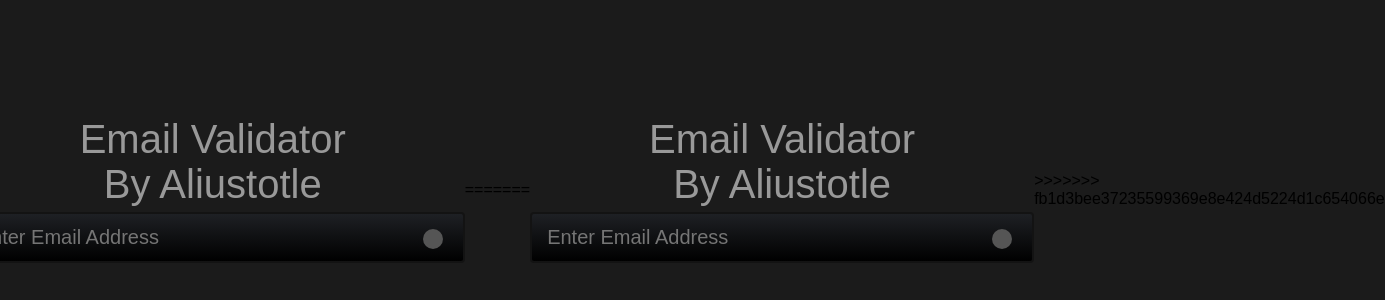
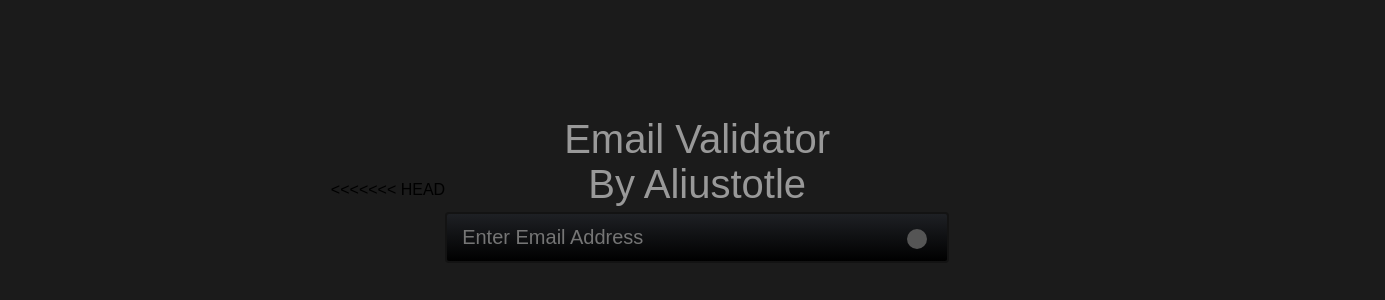
Before and after one commit to Aliustotle/Email-Validator, a plain HTML site: page index.html in a window 1280 px wide. Shown: the part 210-510 px from the top of the page, 1385 px wide, since content can reach past the window. Drawn offline with Linux system fonts and the light colour scheme.

Commit message:
Update index.html

```diff
--- a/index.html
+++ b/index.html
@@ -23,30 +23,4 @@
     </script>
 
 </body>
-=======
-<!DOCTYPE html>
-<html lang="en">
-<head>
-    <meta charset="UTF-8">
-    <meta http-equiv="X-UA-Compatible" content="IE=edge">
-    <meta name="viewport" content="width=device-width, initial-scale=1.0">
-    <title>Email Validator</title>
-    <link href="style.css" rel="stylesheet">
-</head>
-<body>
-    <div>
-        <h2>Email Validator <br>By Aliustotle</h2>
-        <form id="form" action="#">
-            <div>
-                <input type="text" id="email" placeholder="Enter Email Address" onkeyup="validate();">
-                <span class="indicator"></span>
-            </div>
-        </form>
-    </div>
-    <script src="script.js">
-
-    </script>
-
-</body>
->>>>>>> fb1d3bee37235599369e8e424d5224d1c654066e
 </html>
```
